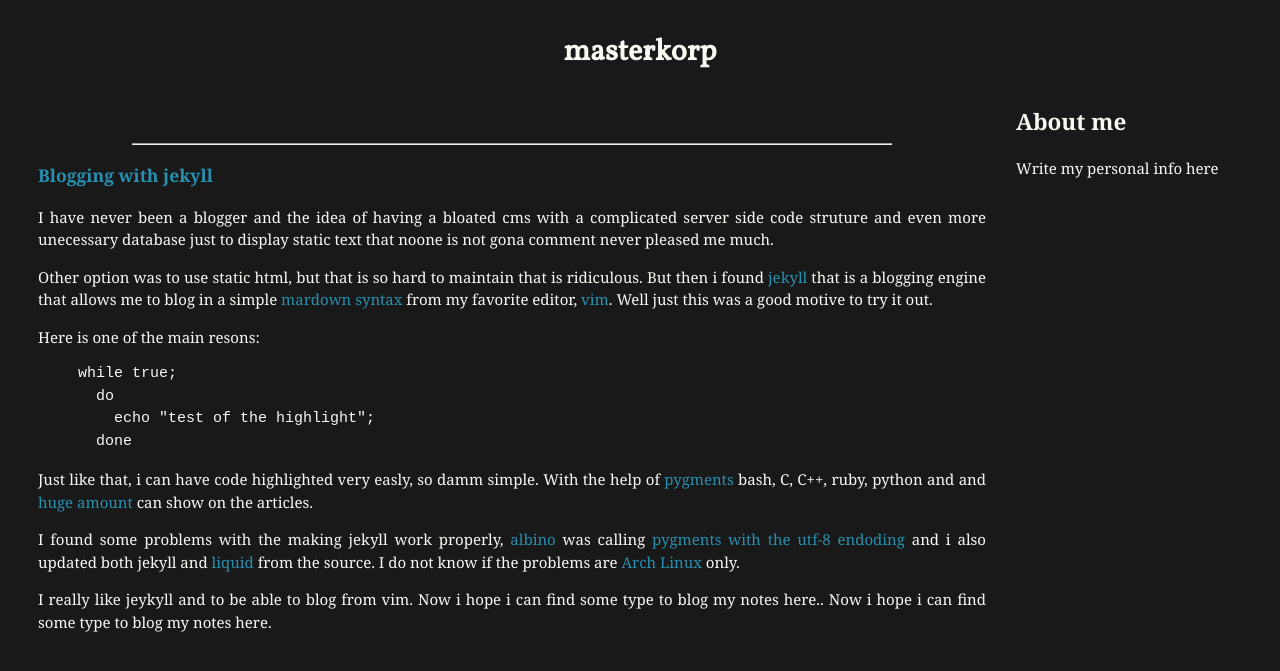
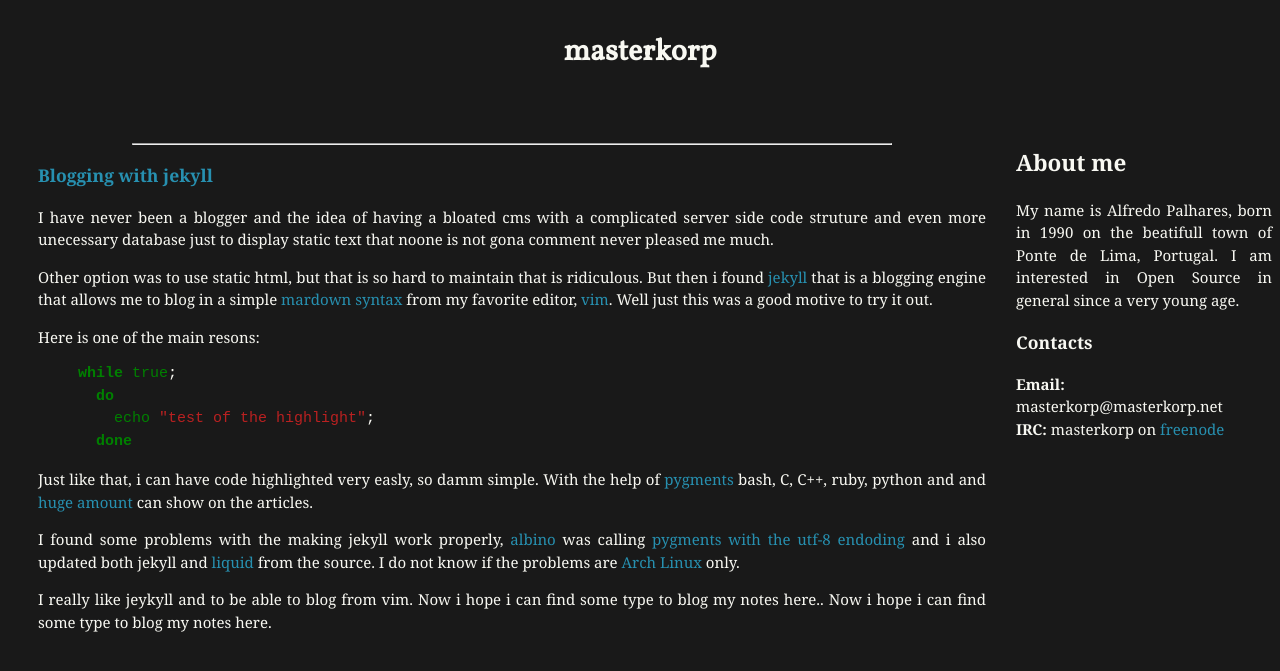
Before and after one commit to alfredopalhares/blog, a Jekyll site: the page built from index.md, in a window 1280 px wide. Shown: the top 671 px of the page. Built offline with Jekyll 4.4.1, drawn with Linux system fonts in a browser that asks for light colours; some web fonts are replaced; Markdown is read by kramdown in place of the engine named in the settings.

Commit message:
Complete about me section

```diff
--- a/_layouts/default.html
+++ b/_layouts/default.html
@@ -2,6 +2,7 @@
 <html>
   <head>
     <link rel="stylesheet" type="text/css" href="css/style.css" media="screen"/>
+    <link rel="stylesheet" type="text/css" href="css/code.css" media="screen"/>
     <link href='http://fonts.googleapis.com/css?family=Droid+Serif:regular,bold' rel='stylesheet' type='text/css'>
     <link href='http://fonts.googleapis.com/css?family=Vollkorn' rel='stylesheet' type='text/css'>
     <title>{{ page.title }} </title>
@@ -20,8 +21,13 @@
       </section>
 
       <section id="sidebar">
-      <h2> About me </h2>
-        Write my personal info here
+        <br />
+        <h2> About me </h2>
+        My name is Alfredo Palhares, born in 1990 on the beatifull town of Ponte de Lima, Portugal. I am interested in
+        Open Source in general since a very young age.
+        <h3> Contacts </h3>
+        <b> Email: </b> masterkorp@masterkorp.net <br />
+        <b> IRC: </b> masterkorp on <a href="http://freenode.net/\">freenode</a>
       </section>
 
     </section>
--- a/css/style.css
+++ b/css/style.css
@@ -39,6 +39,10 @@ div.highlight {
   clear: both;
 }
 
+img.gravatar {
+  align: center;
+}
+
 #main {
   width: 100%;
 }
@@ -55,3 +59,8 @@ div.highlight {
   padding: 30px;
   text-align: justify;
 }
+
+#sidebar {
+  text-align: justify;
+
+}
```
Lines whose indentation alone changed are shown as unchanged.
